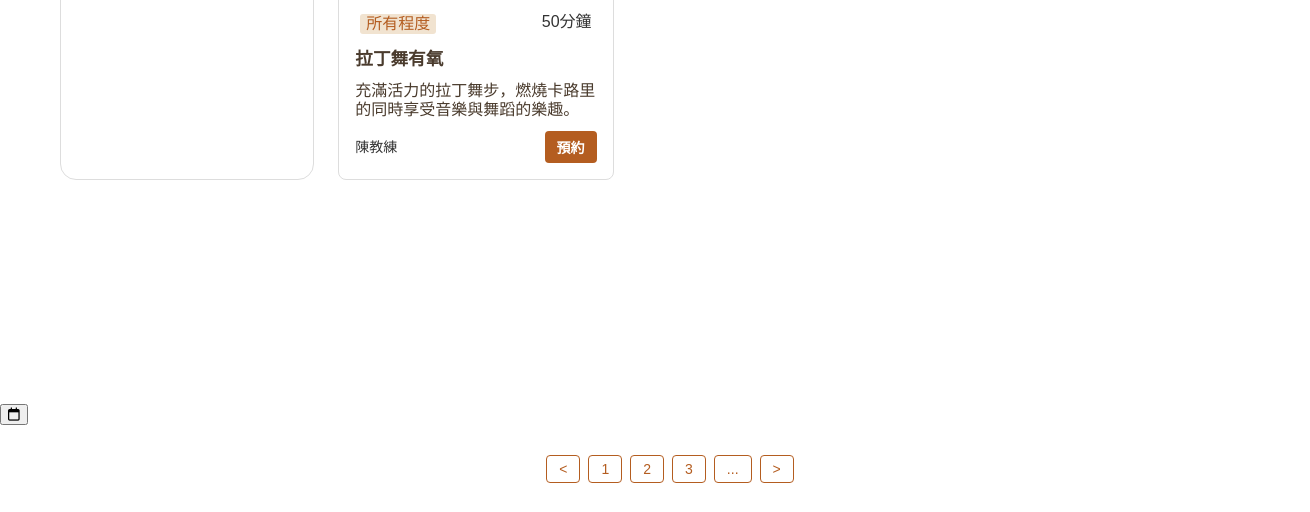
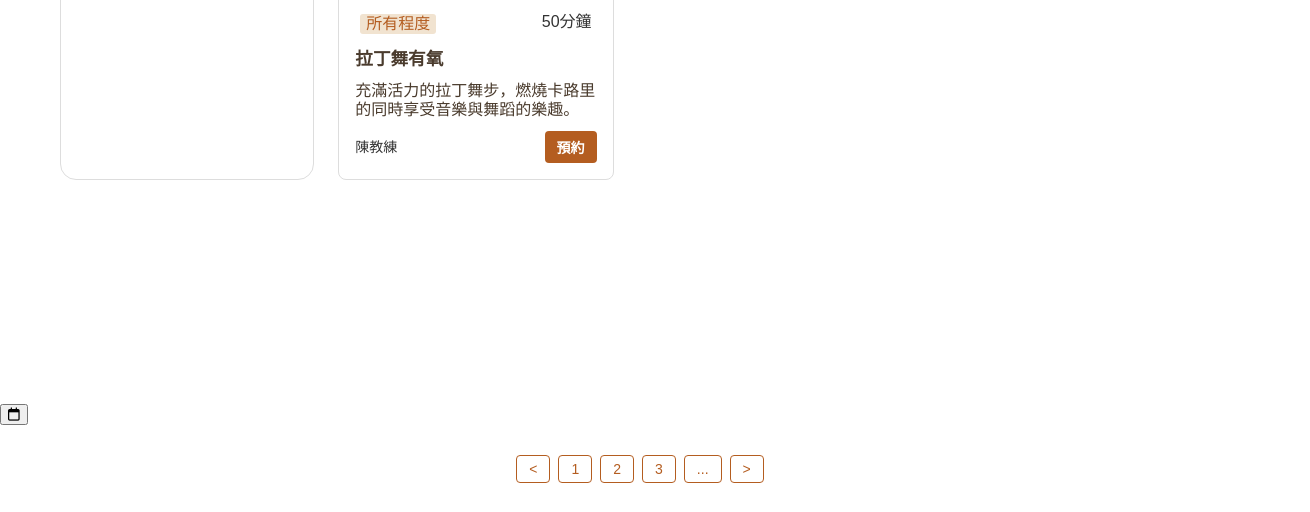
Before and after one commit to Irene-LIN618/----, a plain HTML site: page class.html in a window 1280 px wide. Shown: the part 890-1402 px from the top of the page, 1310 px wide, since content can reach past the window. Drawn offline with Linux system fonts and the light colour scheme.

Commit message:
second report commit5

```diff
--- a/css/class.css
+++ b/css/class.css
@@ -266,8 +266,8 @@ section{
 
 /* ----------------分頁------------ */
 .pagination {
-  width: 100%;
-  margin: 30px;
+  max-width: 1200px;
+  margin: 30px auto;
   display: flex;
   justify-content: center;
 }
```
